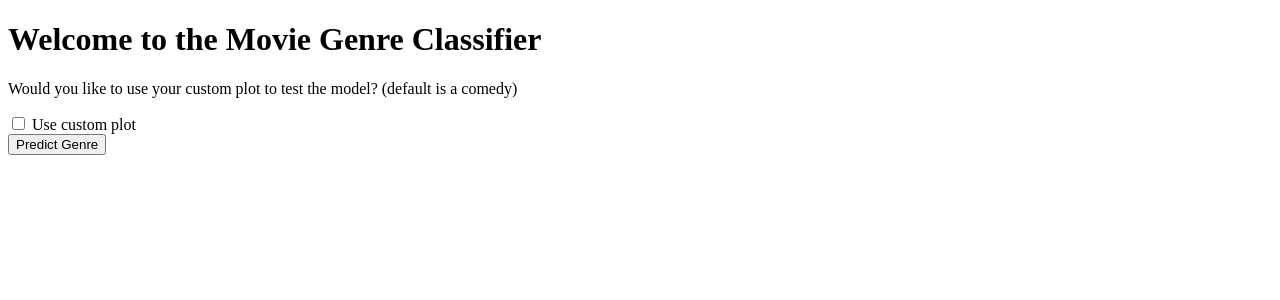
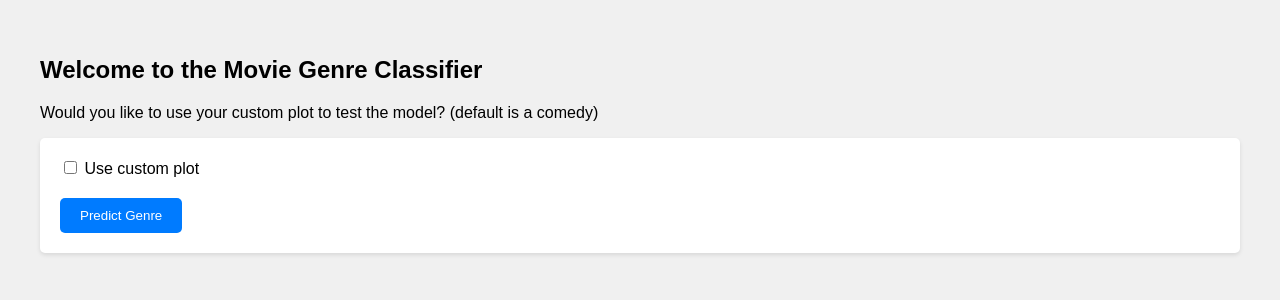
Before and after one commit to aevinj/MovieGenreClassifier, a Django app: page / in a window 1280 px wide. Shown: the top 300 px of the page. Run offline with Django 4.2, Linux system fonts and the light colour scheme; parts of the project's set-up code (start-up, migrations or seed data) failed here and were passed over.

Commit message:
simple css

```diff
--- a/MovieGenreClassifier/templates/home.html
+++ b/MovieGenreClassifier/templates/home.html
@@ -2,6 +2,60 @@
 <html>
 <head>
     <title>Movie Genre Classifier</title>
+    <style>
+        body {
+            font-family: Arial, sans-serif;
+            margin: 20px;
+            padding: 20px;
+            background-color: #f0f0f0;
+        }
+
+        h1 {
+            font-size: 24px;
+            margin-bottom: 20px;
+        }
+
+        p {
+            font-size: 16px;
+        }
+
+        form {
+            background-color: #fff;
+            padding: 20px;
+            border-radius: 5px;
+            box-shadow: 0 2px 4px rgba(0, 0, 0, 0.1);
+        }
+
+        label {
+            font-size: 16px;
+        }
+
+        input[type="text"] {
+            width: 100%;
+            padding: 10px;
+            margin-top: 10px;
+            border: 1px solid #ccc;
+            border-radius: 5px;
+        }
+
+        #validation-message {
+            color: red;
+        }
+
+        button[type="submit"] {
+            margin-top: 20px;
+            background-color: #007bff;
+            color: #fff;
+            border: none;
+            padding: 10px 20px;
+            border-radius: 5px;
+            cursor: pointer;
+        }
+
+        button[type="submit"]:hover {
+            background-color: #0056b3;
+        }
+    </style>
 </head>
 <body>
     <h1>Welcome to the Movie Genre Classifier</h1>
@@ -12,7 +66,7 @@
         <label for="custom-plot">Use custom plot</label>
         <br>
         <input type="text" name="user_input" placeholder="Enter your plot here" id="custom-plot-input" style="display:none;">
-        <span id="validation-message" style="color: red;"></span>
+        <span id="validation-message"></span>
         <button type="submit">Predict Genre</button>
     </form>
     <script>
@@ -38,6 +92,5 @@
             }
         });
     </script>
-
 </body>
 </html>
```
Also changed, not shown: MovieGenreClassifier/templates/result.html (+17 -0 lines).
